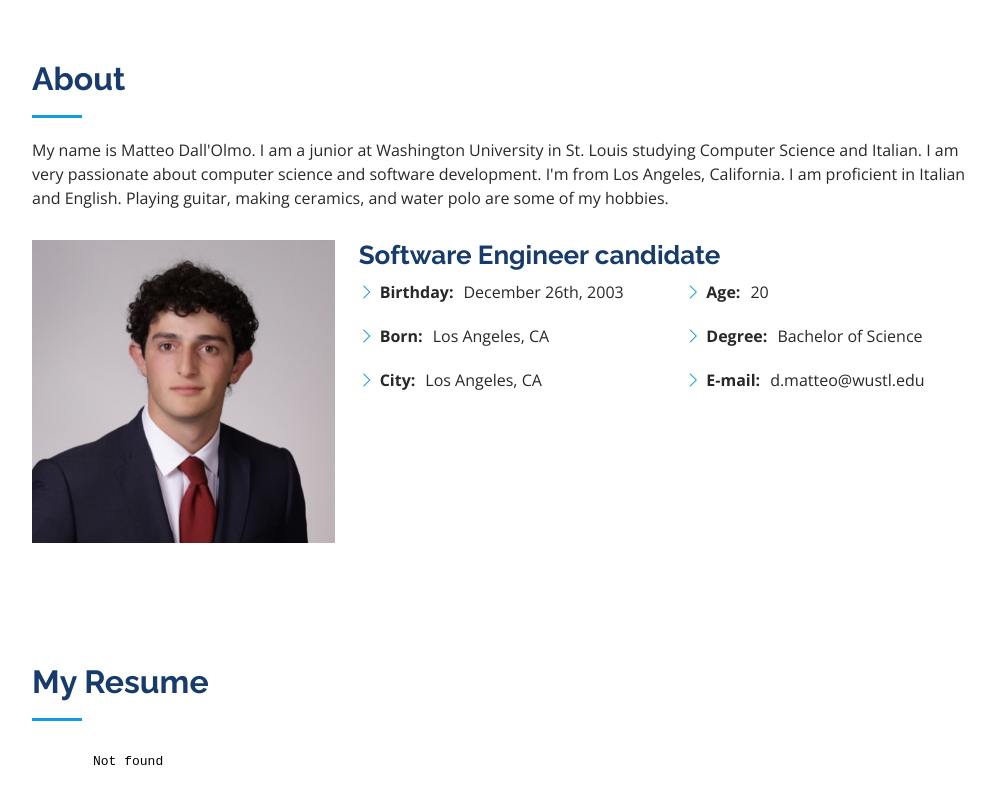
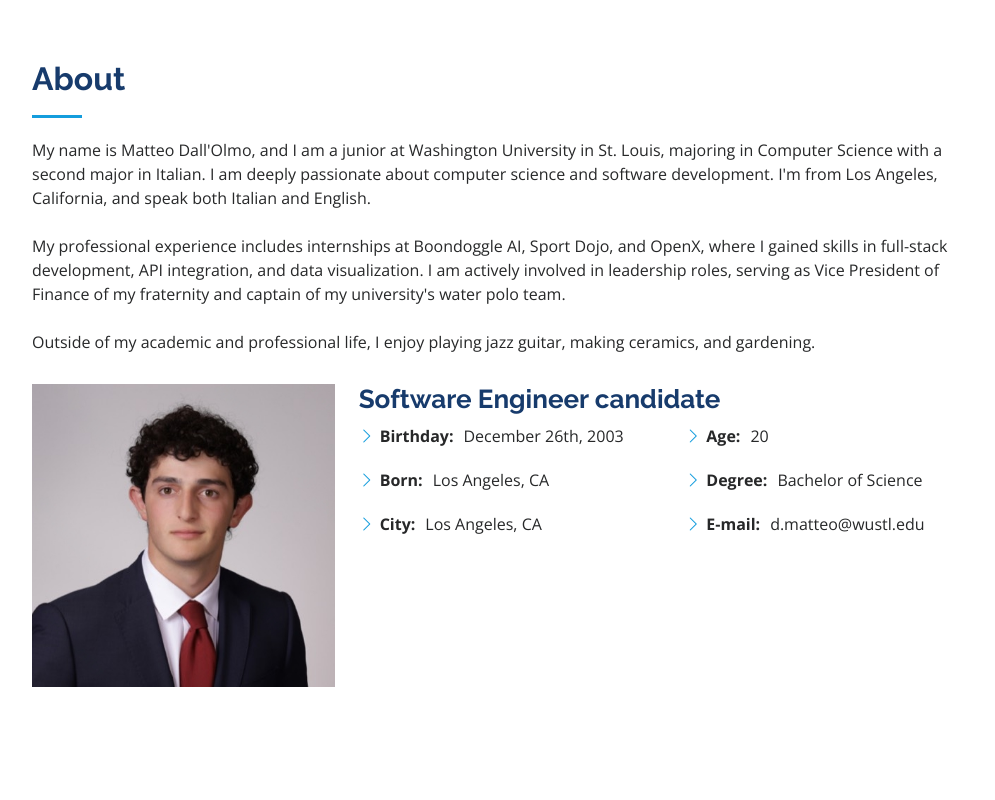
Before and after one commit to matteodallolmo/matteodallolmo.github.io, a plain HTML site: page index.html in a window 1280 px wide. Shown: the part 800-1600 px from the top of the page, without its empty margins (280-1275 px from the left). Drawn offline with nearby package versions, Linux system fonts and the light colour scheme.

Commit message:
update about me

```diff
--- a/index.html
+++ b/index.html
@@ -131,12 +131,9 @@
           <div class="section-title">
             <h2>About</h2>
             <p>
-              My name is Matteo Dall'Olmo. I am a junior at Washington
-              University in St. Louis studying Computer Science and Italian. I
-              am very passionate about computer science and software
-              development. I'm from Los Angeles, California. I am proficient in
-              Italian and English. Playing guitar, making ceramics, and water
-              polo are some of my hobbies.
+              My name is Matteo Dall'Olmo, and I am a junior at Washington University in St. Louis, majoring in Computer Science with a second major in Italian. I am deeply passionate about computer science and software development. I'm from Los Angeles, California, and speak both Italian and English.<br><br>
+              My professional experience includes internships at Boondoggle AI, Sport Dojo, and OpenX, where I gained skills in full-stack development, API integration, and data visualization. I am actively involved in leadership roles, serving as Vice President of Finance of my fraternity and captain of my university's water polo team.<br><br>
+              Outside of my academic and professional life, I enjoy playing jazz guitar, making ceramics, and gardening.
             </p>
           </div>
 
```
